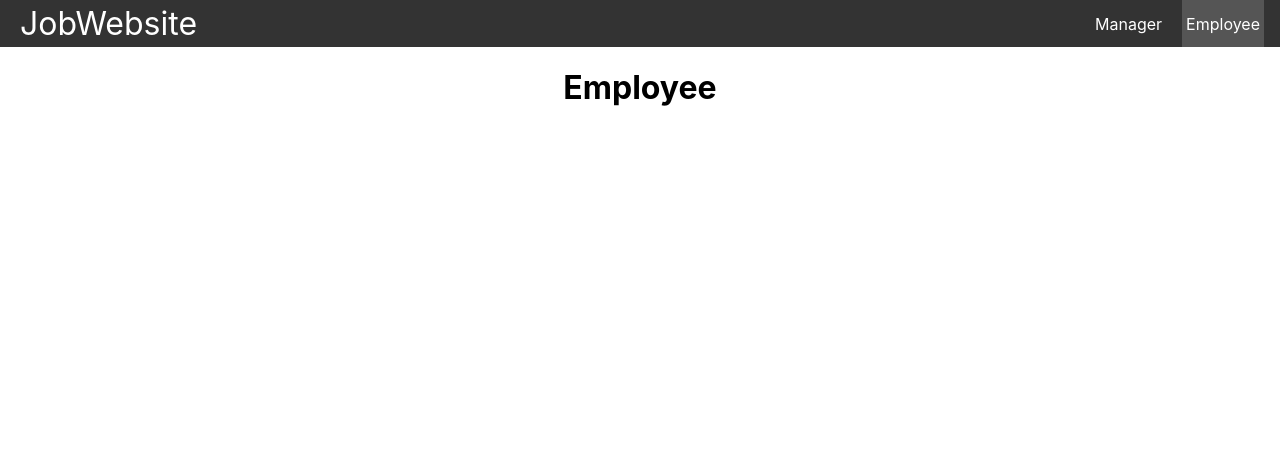
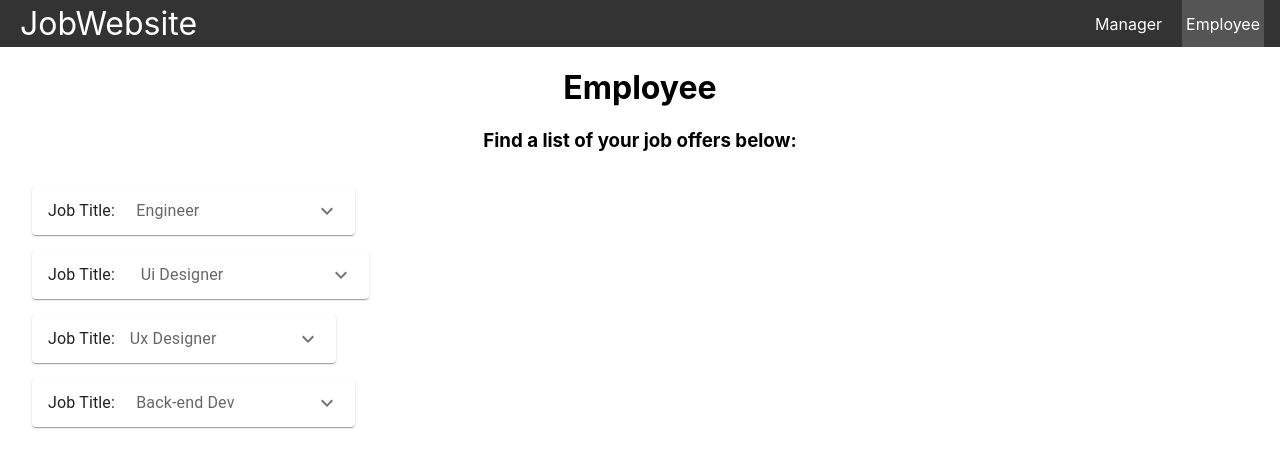
Before and after one commit to weskimo/hiring-app, a React (Create React App) app: page /employee in a window 1280 px wide. Shown: the top 468 px of the page. Built offline with nearby package versions, Linux system fonts and the light colour scheme.

Commit message:
Added the job info to the employee page with accordian

```diff
--- a/src/index.js
+++ b/src/index.js
@@ -8,11 +8,11 @@ import { BrowserRouter } from 'react-router-dom';
 
 const root = ReactDOM.createRoot(document.getElementById('root'));
 root.render(
-  <React.StrictMode>
+
     <BrowserRouter>
       <App />
     </BrowserRouter>
-  </React.StrictMode>
+
 );
 
 // If you want to start measuring performance in your app, pass a function
--- a/src/pages/Employee.js
+++ b/src/pages/Employee.js
@@ -1,17 +1,93 @@
 import * as React from 'react';
+import { useState, useEffect } from "react"
+import Accordion from '@mui/material/Accordion';
+import AccordionDetails from '@mui/material/AccordionDetails';
+import AccordionSummary from '@mui/material/AccordionSummary';
+import ExpandMoreIcon from '@mui/icons-material/ExpandMore';
 import List from '@mui/material/List';
 import ListItem from '@mui/material/ListItem';
-import Divider from '@mui/material/Divider';
-import ListItemText from '@mui/material/ListItemText';
-import ListItemAvatar from '@mui/material/ListItemAvatar';
-import Avatar from '@mui/material/Avatar';
 import Typography from '@mui/material/Typography';
 
+import { Divider } from '@mui/material';
+
 export default function Employee() {
+
+
+    const [list, setList] = useState([])
+
+    const [newJobName, setNewJobName] = useState('')
+    const [newJobMonComp, setNewJobMonComp] = useState('')
+    const [newJobNonMonComp, setNewJobNonMonComp] = useState('')
+
+
+    const [expanded, setExpanded] = React.useState(false);
+
+    const handleChange = (panel) => (event, isExpanded) => {
+        setExpanded(isExpanded ? panel : false);
+    };
+
+
+
+
+    React.useEffect(() => {
+        setList(prevList => {
+            return [...prevList, {name: "Engineer", monComp: "£30,000 and 1% company shares", nonMonComp: "Gym Pass, Healthcare", jobInfo: "Full time, React Engineer"}]
+        })
+        setList(prevList => {
+            return [...prevList, {name: "Ui Designer", monComp: "£29,000 and 1.5% company shares", nonMonComp: "Gym Pass, Healthcare", jobInfo: "Required experience 2 years"}]
+        })
+        setList(prevList => {
+            return [...prevList, {name: "Ux Designer", monComp: "£25,000", nonMonComp: "Gym Pass", jobInfo: "Required experience 5 years"}]
+        })
+        setList(prevList => {
+            return [...prevList, {name: "Back-end Dev", monComp: "£35,000 and 1% company shares", nonMonComp: "Gym Pass, Healthcare", jobInfo: "Required experience 1 year"}]
+        })
+
+
+    }, [])
+
+
 
     return (
        <>
        <h1>Employee</h1>
+       <h3>Find a list of your job offers below:</h3>
+
+       <List children={list} sx={{ width: '100%', bgcolor: 'background.paper' }}>
+            {list.map((item) =>
+                <ListItem alignItems="center">
+                     <Accordion expanded={expanded === list.indexOf(item)} onChange={handleChange(list.indexOf(item))}>
+                    <AccordionSummary
+                    expandIcon={<ExpandMoreIcon />}
+                    aria-controls="panel1bh-content"
+                    id="panel1bh-header"
+                    >
+                    <Typography sx={{ width: '33%', flexShrink: 0 }}>
+                        Job Title:
+                    </Typography>
+                    <Typography sx={{ color: 'text.secondary' }}> {item.name}</Typography>
+                    </AccordionSummary>
+                    <AccordionDetails>
+                    <Typography>
+                        Salary: {item.monComp}
+                    </Typography>
+                    <Divider />
+                    <Typography>
+                        Other: {item.nonMonComp}
+                    </Typography>
+                    <Divider />
+                    <Typography>
+                        Job Info: {item.jobInfo}
+                    </Typography>
+                    </AccordionDetails>
+                </Accordion>
+
+
+                </ListItem>
+
+
+            )}
+        </List>
        </>
     )
 }
```
Also changed, not shown: src/App.js (+0 -15 lines).
